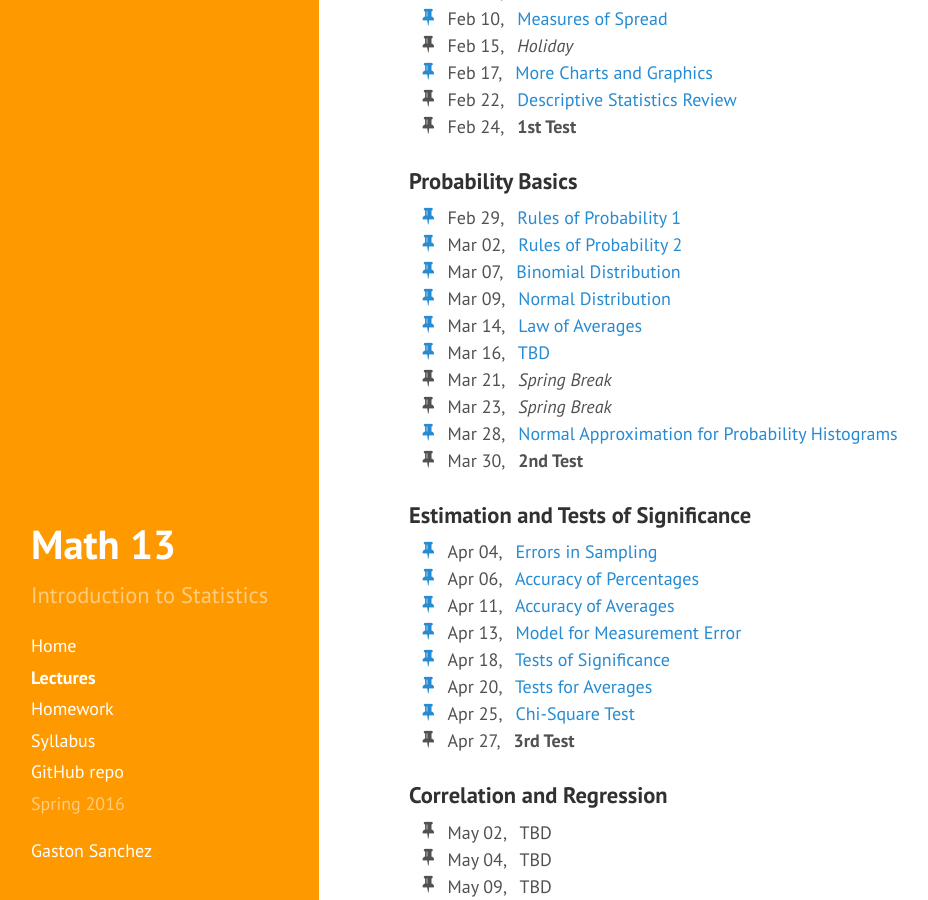
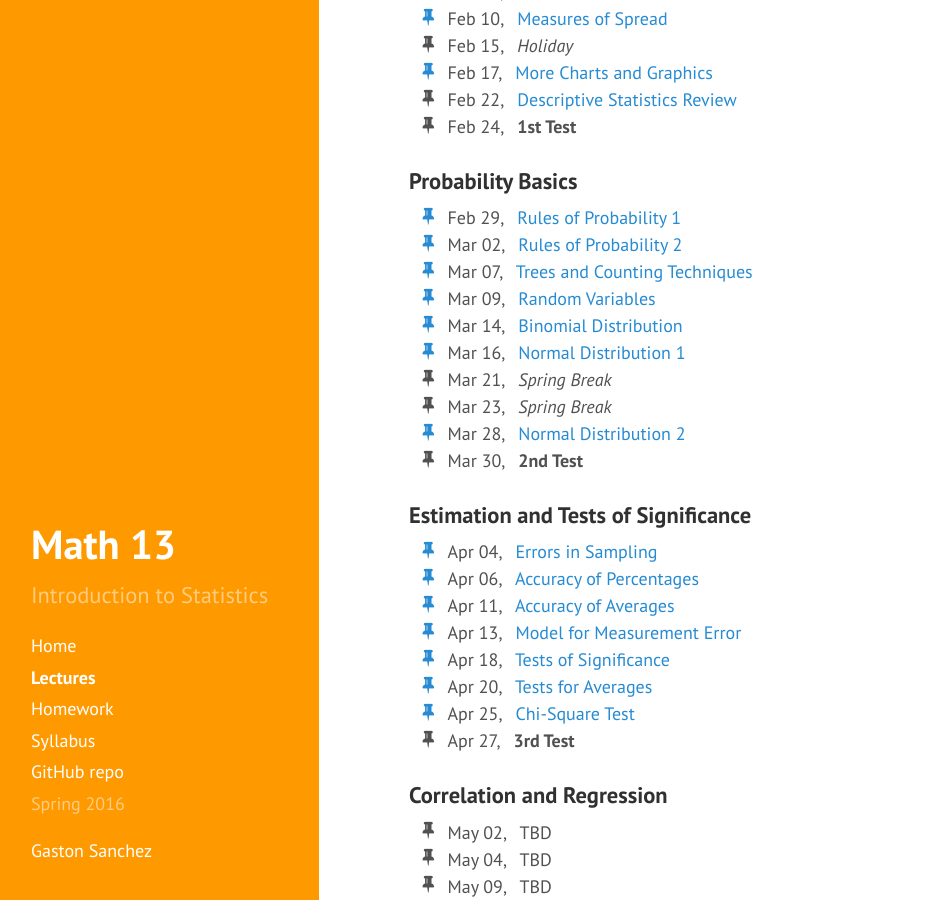
Before and after one commit to gastonstat/relic-math13, a Jekyll site: the page built from lectures/index.md, in a window 1280 px wide and 900 px high, scrolled down 340 px. Shown: the whole window, without its empty margins (5-933 px from the left). Built offline with Jekyll 4.4.1, drawn with Linux system fonts in a browser that asks for light colours; nearby versions of some CDN libraries.

Commit message:
calendar: update lectures and dates of Probability Basics, spring 2016

```diff
--- a/lectures/index.md
+++ b/lectures/index.md
@@ -47,22 +47,22 @@ Tentative Calendar, Spring 2016
 
 <ul class="fa-ul">
   <li>
-    <a href="12-probability-rules1"><i class="fa-li fa fa-thumb-tack"></i></a> Feb 29, &nbsp;&nbsp;<a href="">Rules of Probability 1</a>
+    <a href="08-probability-rules1"><i class="fa-li fa fa-thumb-tack"></i></a> Feb 29, &nbsp;&nbsp;<a href="">Rules of Probability 1</a>
   </li>
   <li>
-    <a href="13-probability-rules2"><i class="fa-li fa fa-thumb-tack"></i></a> Mar 02, &nbsp;&nbsp;<a href="">Rules of Probability 2</a>
+    <a href="09-probability-rules2"><i class="fa-li fa fa-thumb-tack"></i></a> Mar 02, &nbsp;&nbsp;<a href="">Rules of Probability 2</a>
   </li>
   <li>
-    <a href="14-binomial"><i class="fa-li fa fa-thumb-tack"></i></a> Mar 07, &nbsp;&nbsp;<a href="">Binomial Distribution</a>
+    <a href="10-counting"><i class="fa-li fa fa-thumb-tack"></i></a> Mar 07, &nbsp;&nbsp;<a href="">Trees and Counting Techniques</a>
   </li>
   <li>
-    <a href="14-normal"><i class="fa-li fa fa-thumb-tack"></i></a> Mar 09, &nbsp;&nbsp;<a href="">Normal Distribution</a>
+    <a href="11-random-variables"><i class="fa-li fa fa-thumb-tack"></i></a> Mar 09, &nbsp;&nbsp;<a href="">Random Variables</a>
   </li>
   <li>
-    <a href=""><i class="fa-li fa fa-thumb-tack"></i></a> Mar 14, &nbsp;&nbsp;<a href="">Law of Averages</a>
+    <a href="12-binomial"><i class="fa-li fa fa-thumb-tack"></i></a> Mar 14, &nbsp;&nbsp;<a href="">Binomial Distribution</a>
   </li>
   <li>
-    <a href=""><i class="fa-li fa fa-thumb-tack"></i></a> Mar 16, &nbsp;&nbsp;<a href="">TBD</a>
+    <a href="13-normal-distribution1"><i class="fa-li fa fa-thumb-tack"></i></a> Mar 16, &nbsp;&nbsp;<a href="">Normal Distribution 1</a>
   </li>
   <li>
     <i class="fa-li fa fa-thumb-tack"></i> Mar 21, &nbsp;&nbsp;<em>Spring Break</em>
@@ -71,7 +71,7 @@ Tentative Calendar, Spring 2016
     <i class="fa-li fa fa-thumb-tack"></i> Mar 23, &nbsp;&nbsp;<em>Spring Break</em>
   </li>
   <li>
-    <a href=""><i class="fa-li fa fa-thumb-tack"></i></a> Mar 28, &nbsp;&nbsp;<a href="">Normal Approximation for Probability Histograms</a>
+    <a href="14-normal-distribution2"><i class="fa-li fa fa-thumb-tack"></i></a> Mar 28, &nbsp;&nbsp;<a href="">Normal Distribution 2</a>
   </li>
   <li>
     <i class="fa-li fa fa-thumb-tack"></i> Mar 30, &nbsp;&nbsp;<b>2nd Test</b>
```
